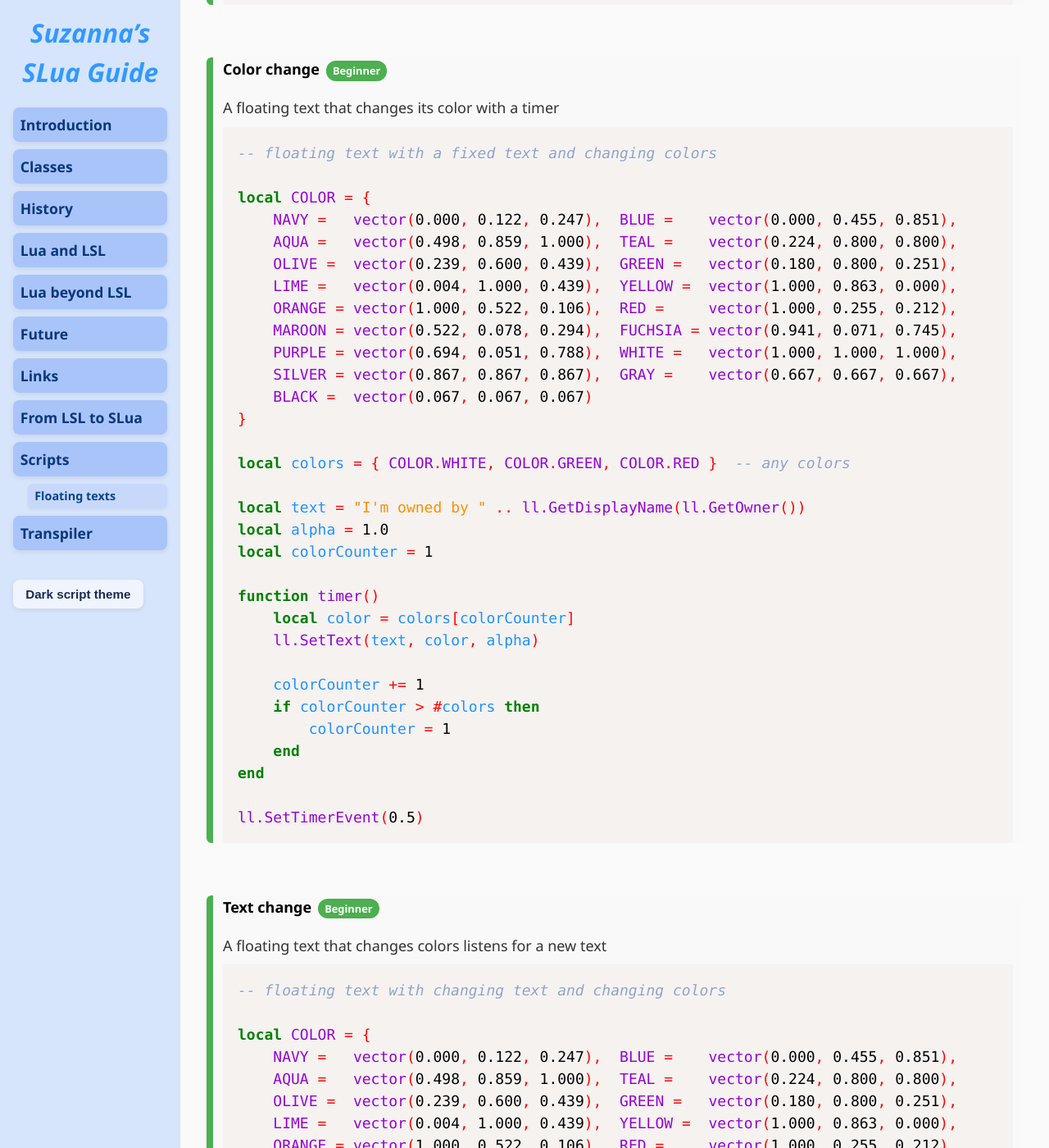
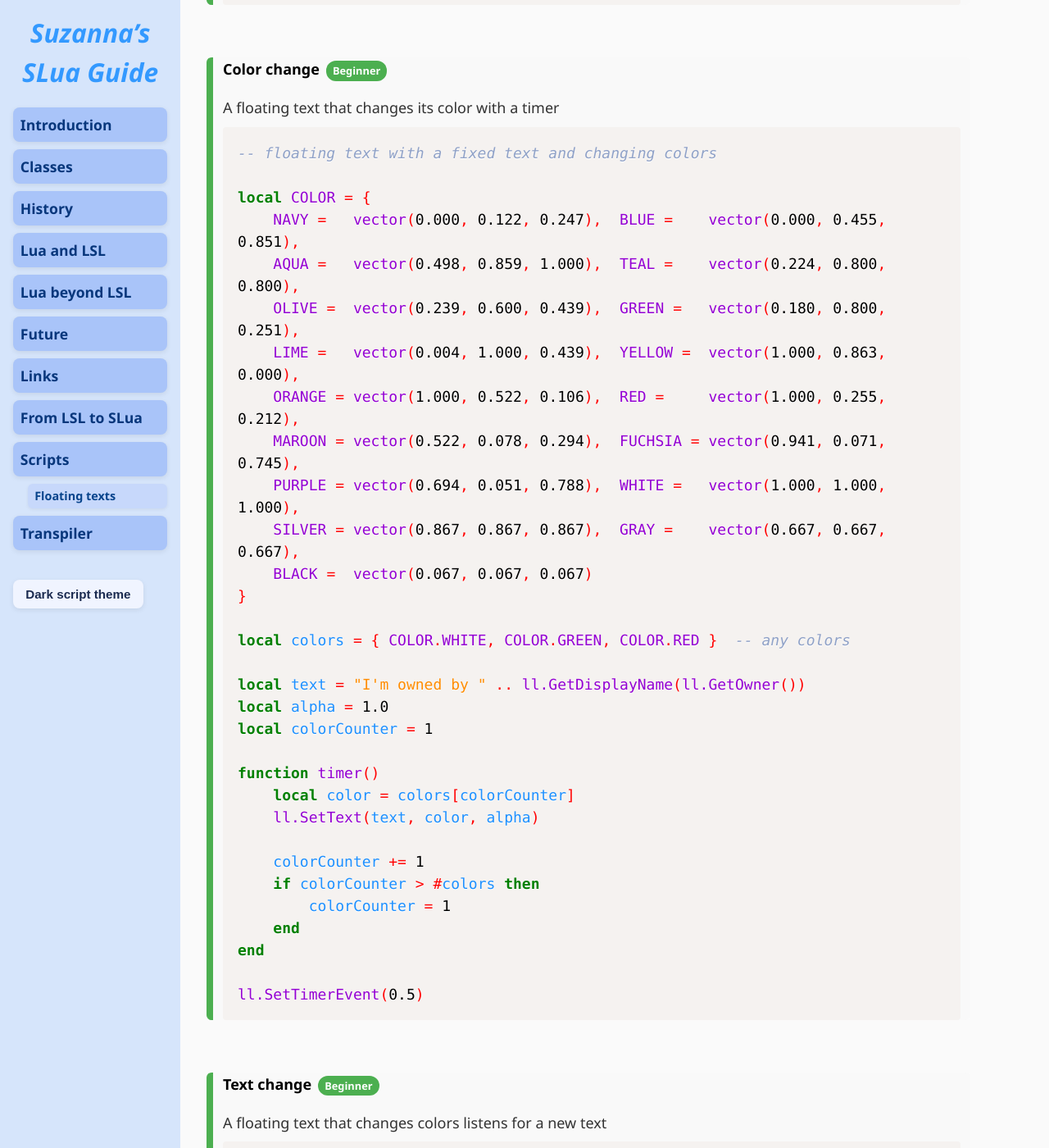
Before and after one commit to Suzanna-Linn/slua, a Jekyll site: the page built from docs/scripts-floating-texts.md, in a window 1280 px wide and 1400 px high, scrolled down 456 px. Shown: the whole window at 82% size. Built offline with Jekyll 4.4.1, drawn with Linux system fonts in a browser that asks for light colours; nearby versions of some CDN libraries; our own code applies the rules of GitHub Pages for plain Markdown files; comment, search, counter and statistics services are not loaded.

Commit message:
Update style.css

```diff
--- a/docs/assets/style.css
+++ b/docs/assets/style.css
@@ -316,7 +316,7 @@ button[disabled]:hover {
 .script-box {
   border-left: 8px solid;
   padding: 0px 12px;
-  margin: 64px 0px 12px 0;
+  margin: 64px 64px 12px 0;
   border-radius: 6px;
   background: #f9f9f9;
 }
```
